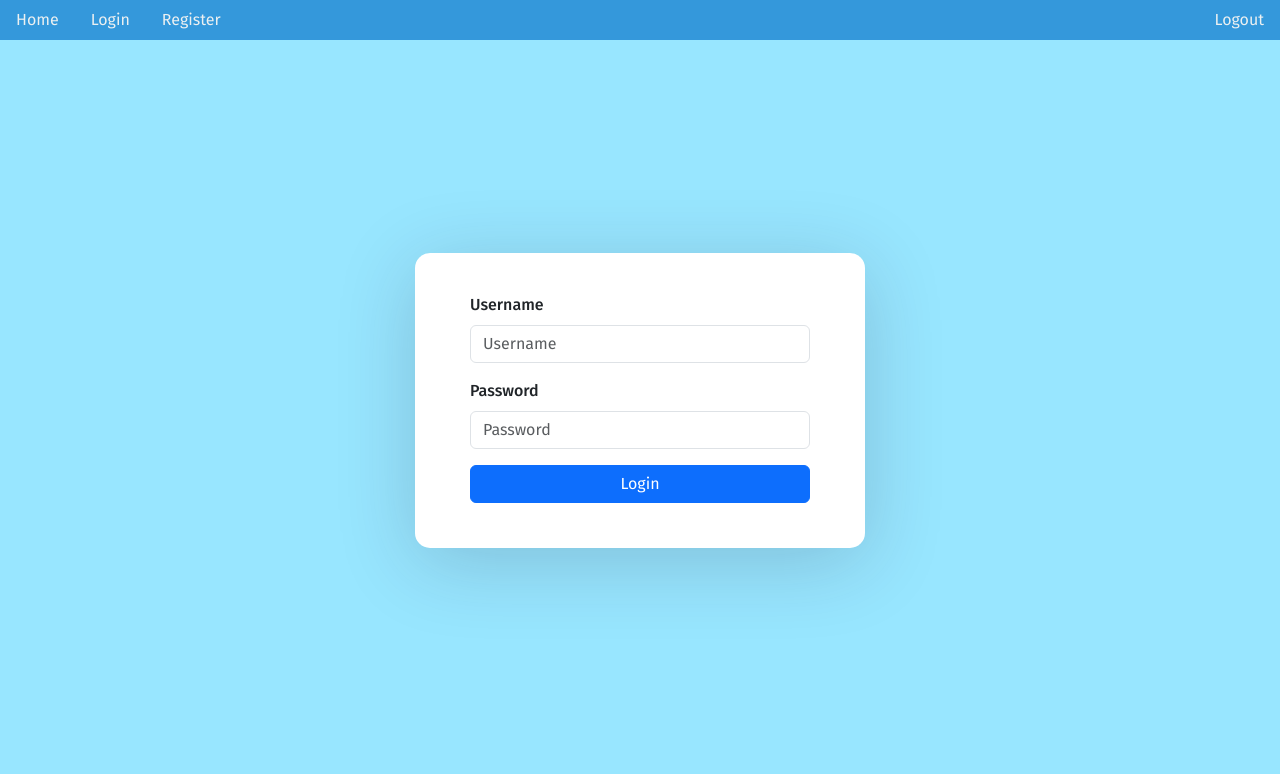
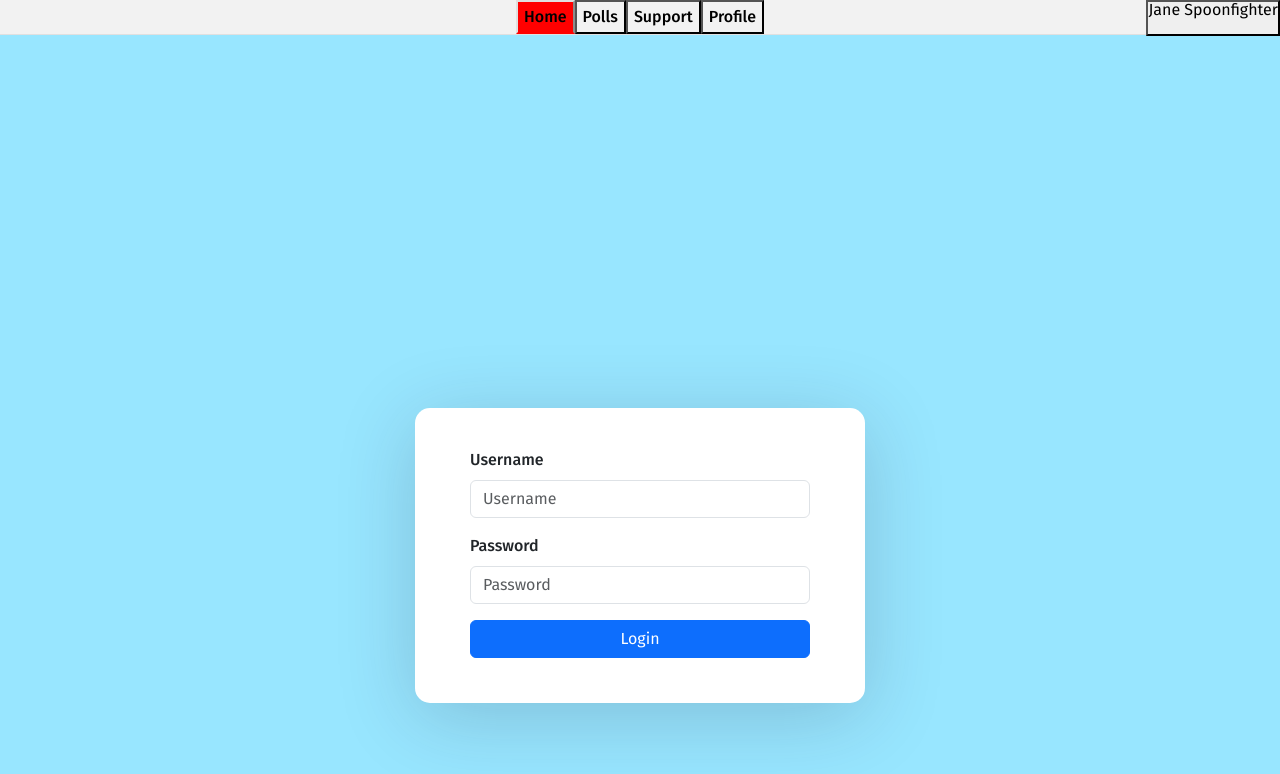
Before and after one commit to zallixx/SimpleVotings-front, a React (Create React App) app: page /login in a window 1280 px wide. Shown: the top 774 px of the page. Built offline with nearby package versions, Linux system fonts and the light colour scheme; the HTML template or start-up script is replaced by a standard one.

Commit message:
работа над header

```diff
--- a/package.json
+++ b/package.json
@@ -4,10 +4,12 @@
   "private": true,
   "dependencies": {
     "@mantine/core": "^7.3.1",
+    "@mantine/hooks": "^7.3.1",
     "@testing-library/jest-dom": "^5.17.0",
     "@testing-library/react": "^13.4.0",
     "@testing-library/user-event": "^13.5.0",
     "bootstrap": "^5.3.2",
+    "clsx": "^2.0.0",
     "jwt-decode": "^4.0.0",
     "react": "^18.2.0",
     "react-bootstrap": "^2.9.1",
--- a/src/components/Header.css
+++ /dev/null
@@ -1,11 +0,0 @@
-.Header {
-    background-color: #3498db;
-}
-
-.Link_color {
-    color: #ecf0f1 !important;
-}
-
-.Link_color:focus {
-    color: #bec2c3 !important;
-}
--- a/src/components/Header.js
+++ b/src/components/Header.js
@@ -1,53 +1,117 @@
-import React, {useContext} from "react";
-import {Link} from "react-router-dom";
-import AuthContext from "../context/AuthContext";
-import './Header.css';
+import cx from 'clsx';
+import { useState } from 'react';
+import {
+  Container,
+  Group,
+  Text,
+  Menu,
+  Tabs,
+  MantineProvider,
+} from '@mantine/core';
+import classes from './Header.module.css';
+import {useNavigate} from "react-router-dom";
+
+const user = {
+  name: 'Jane Spoonfighter',
+  email: 'janspoon@fighter.dev',
+  image: '',
+};
+
+const tabs = {
+    'Home': '/',
+    'Polls' : '/polls/',
+    'Support' : '/support/',
+    'Profile' : '/profile/',
+};
 
 const Header = () => {
-    let {user, logoutUser} = useContext(AuthContext);
+    const [userMenuOpened, setUserMenuOpened] = useState(false);
+    const navigate = useNavigate()
+
+    const handleTabClick = (tab) => {
+        navigate(tabs[tab])
+    }
+      const items = Object.keys(tabs).map((tab) => (
+        <Tabs.Tab value={tab} key={tab} onClick={() => handleTabClick(tab)}>
+          {tab}
+        </Tabs.Tab>
+      ));
     return (
-        <div className="navbar fixed-top flex-md-nowrap p-0 Header">
-            <ul className="nav">
-                <li className="nav-item">
-                    <Link to="/" className="nav-link Link_color">
-                        Home
-                    </Link>
-                </li>
-                {user ? (
-                    <li className="nav-item">
-                        <Link to="/profile" className="nav-link Link_color">
-                            Profile
-                        </Link>
-                    </li>
-                ) : null}
-                {user ? (
-                    <li className="nav-item">
-                        <Link to="/polls" className="nav-link Link_color">
-                            Polls
-                        </Link>
-                    </li>
-                ) : null}
-                {user ? null :
-                    <li className="nav-item">
-                        <Link to="/login" className="nav-link Link_color">
-                            Login
-                        </Link>
-                    </li>
-                }
-                {user ? null :
-                    <li className="nav-item">
-                        <Link to="/register" className="nav-link Link_color">
-                            Register
-                        </Link>
-                    </li>
-                }
-                <li className="nav-item">
-                    <Link className="nav-link Link_color" onClick={logoutUser} to={'/login'} style={{ position: 'absolute', right: 0 }}>
-                        Logout
-                    </Link>
-                </li>
-            </ul>
+    <MantineProvider>
+        <div className={classes.header}>
+            <Container className={classes.mainSection + "navbar fixed-top flex-md-nowrap p-0"} size="md">
+                <Group justify="space-between">
+                    <Menu
+                        width={260}
+                        position="bottom-end"
+                        transitionProps={{transition: 'pop-top-right'}}
+                        onClose={() => setUserMenuOpened(false)}
+                        onOpen={() => setUserMenuOpened(true)}
+                        withinPortal
+                    >
+                        <Menu.Target>
+                            <button
+                                className={cx(classes.user, {[classes.userActive]: userMenuOpened})}
+                                style={{ position: 'absolute', right: 0 }}
+                            >
+                                <Group gap={5}>
+                                    <Text fw={1} size="sm" lh={1} mr={1}>
+                                        {user.name}
+                                    </Text>
+                                </Group>
+                            </button>
+                        </Menu.Target>
+                        <Menu.Dropdown>
+                            <Menu.Item>
+                                Liked polls
+                            </Menu.Item>
+                            <Menu.Divider/>
+                            <Menu.Item>
+                                Complains
+                            </Menu.Item>
+                            <Menu.Item>
+                                Your comments
+                            </Menu.Item>
+
+                            <Menu.Label>Settings</Menu.Label>
+                            <Menu.Item>
+                                Account settings
+                            </Menu.Item>
+                            <Menu.Divider/>
+                            <Menu.Item>
+                                Change account
+                            </Menu.Item>
+                            <Menu.Divider/>
+                            <Menu.Item>
+                                Logout
+                            </Menu.Item>
+
+                            <Menu.Divider/>
+
+                            <Menu.Label>Danger zone</Menu.Label>
+                            <Menu.Item>
+                                Delete account
+                            </Menu.Item>
+                        </Menu.Dropdown>
+                    </Menu>
+                </Group>
+            </Container>
+            <Container size="md">
+                <Tabs
+                    defaultValue="Home"
+                    variant="outline"
+                    visibleFrom="sm"
+                    classNames={{
+                        root: classes.tabs,
+                        list: classes.tabsList,
+                        tab: classes.tab,
+                    }}
+                >
+                    <Tabs.List>{items}</Tabs.List>
+                </Tabs>
+            </Container>
         </div>
+    </MantineProvider>
     )
 };
 
--- /dev/null
+++ b/src/components/Header.module.css
@@ -0,0 +1,52 @@
+.header {
+  padding-top: var(--mantine-spacing-sm);
+  background-color: #f2f2f2;
+  border-bottom: 1px solid #e0e0e0;
+  margin-bottom: 120px;
+}
+
+.mainSection {
+  padding-bottom: var(--mantine-spacing-sm);
+}
+
+.user {
+  color: #000000;
+  padding: var(--mantine-spacing-xs) var(--mantine-spacing-sm);
+  border-radius: var(--mantine-radius-sm);
+  transition: background-color 100ms ease;
+
+  &:hover {
+    background-color: #ffffff;
+  }
+
+  @media (max-width: 480px)) {
+    display: none;
+  }
+}
+
+.userActive {
+  background-color: red;
+}
+
+.tabsList {
+  &::before {
+    display: none;
+  }
+}
+
+.tab {
+  font-weight: 500;
+  height: 34px;
+  background-color: transparent;
+  position: relative;
+
+  &:hover {
+    background-color: #f5f5f5;
+  }
+
+  &[data-active] {
+    background-color: red;
+    border-color: #e0e0e0;
+    border-bottom-color: transparent;
+  }
+}
--- a/src/components/PollPage/PollPage.js
+++ b/src/components/PollPage/PollPage.js
@@ -221,6 +221,7 @@ const PollsPage = () => {
                                                 Удалить
                                             </button>
                                         ) : (
+                                            // eslint-disable-next-line
                                             <a href="" onClick={() => navigate('/polls/' + params.id + '/complain/')}
                                                className="complain fs-5">Пожаловаться</a>
                                         )}
```
Also changed, not shown: 1 other file (tests, documents, lock files or other folders).
